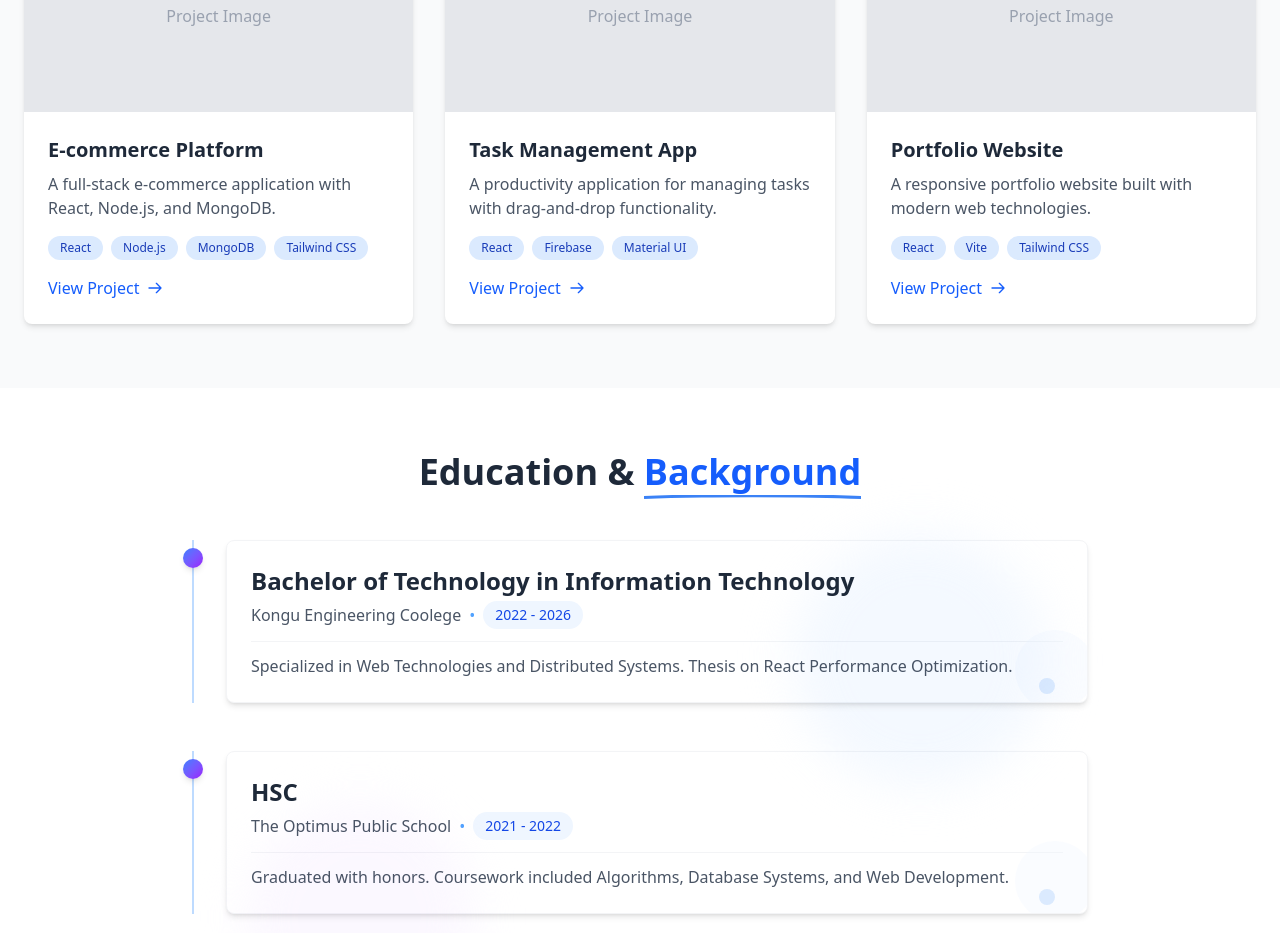
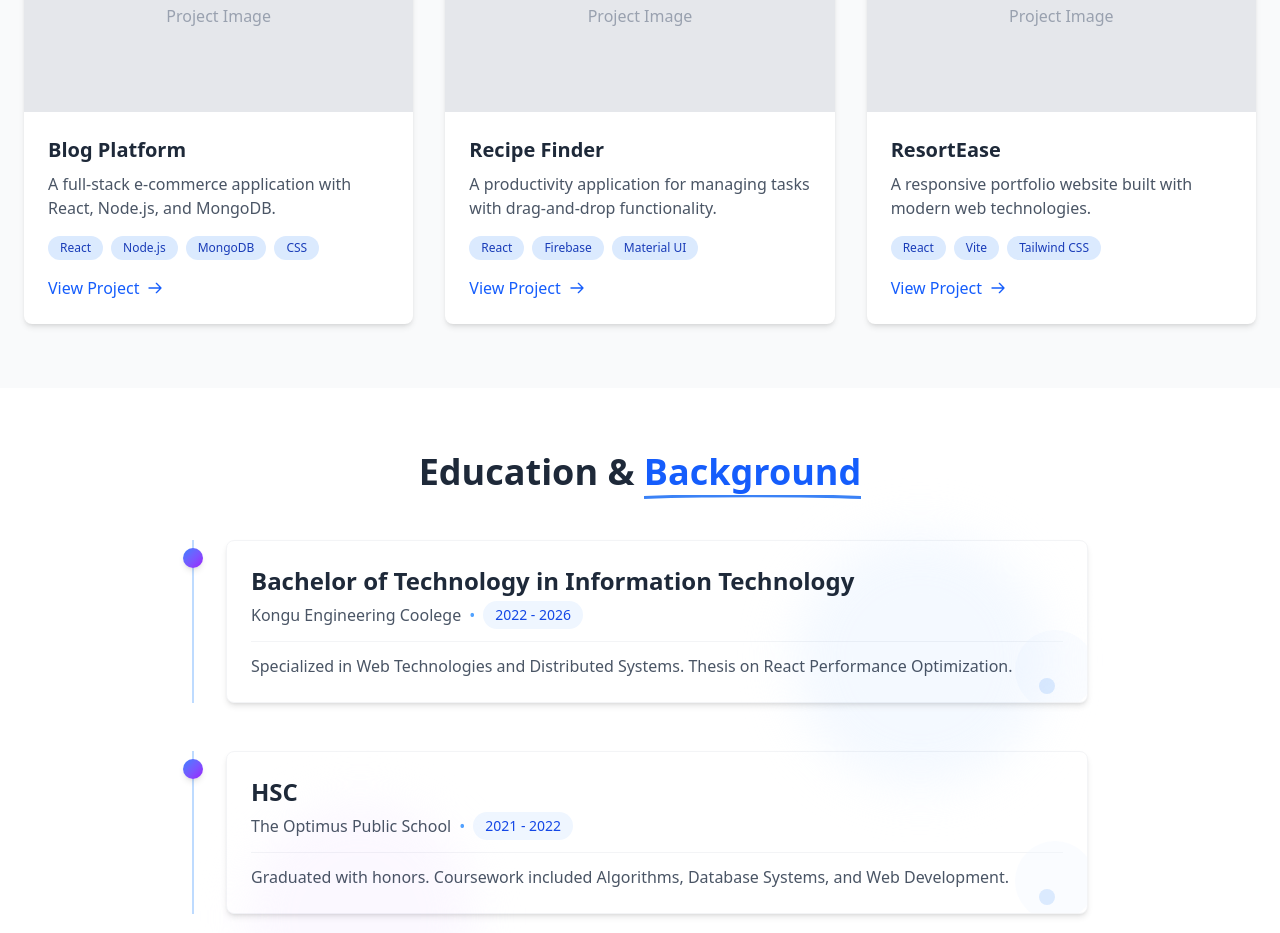
Before and after one commit to varunesharasu/Portfolio, a React (Vite) app in the folder client/: page / in a window 1280 px wide. Shown: the part 1560-2493 px from the top of the page. Built offline with nearby package versions, Linux system fonts and the light colour scheme.

Commit message:
Updated Project.jsx

```diff
--- a/client/src/pages/Projects.jsx
+++ b/client/src/pages/Projects.jsx
@@ -1,25 +1,25 @@
 export default function Projects() {
   const projects = [
     {
-      title: "E-commerce Platform",
+      title: "Blog Platform",
       description: "A full-stack e-commerce application with React, Node.js, and MongoDB.",
-      technologies: ["React", "Node.js", "MongoDB", "Tailwind CSS"],
+      technologies: ["React", "Node.js", "MongoDB", "CSS"],
       image: "project1.jpg",
       link: "#"
     },
     {
-      title: "Task Management App",
+      title: "Recipe Finder",
       description: "A productivity application for managing tasks with drag-and-drop functionality.",
       technologies: ["React", "Firebase", "Material UI"],
       image: "project2.jpg",
       link: "#"
     },
     {
-      title: "Portfolio Website",
+      title: "ResortEase",
       description: "A responsive portfolio website built with modern web technologies.",
       technologies: ["React", "Vite", "Tailwind CSS"],
       image: "project3.jpg",
-      link: "#"
+      link: "resort-zeta.vercel.app"
     }
   ]
 
```
